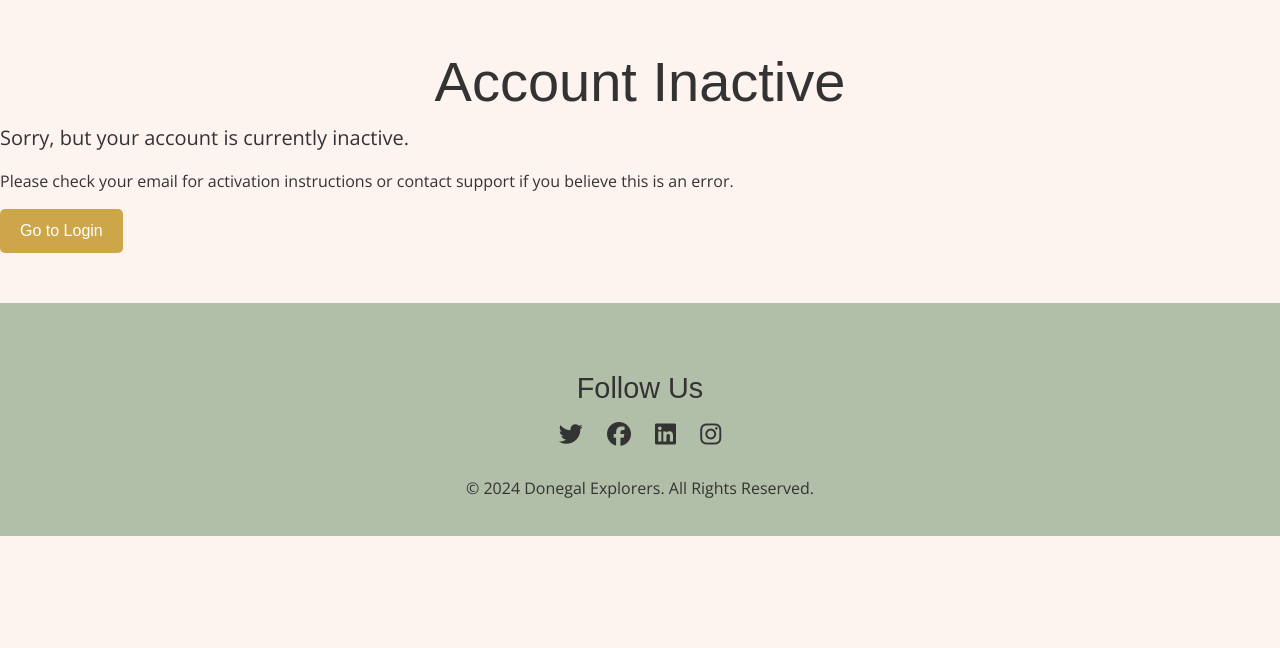
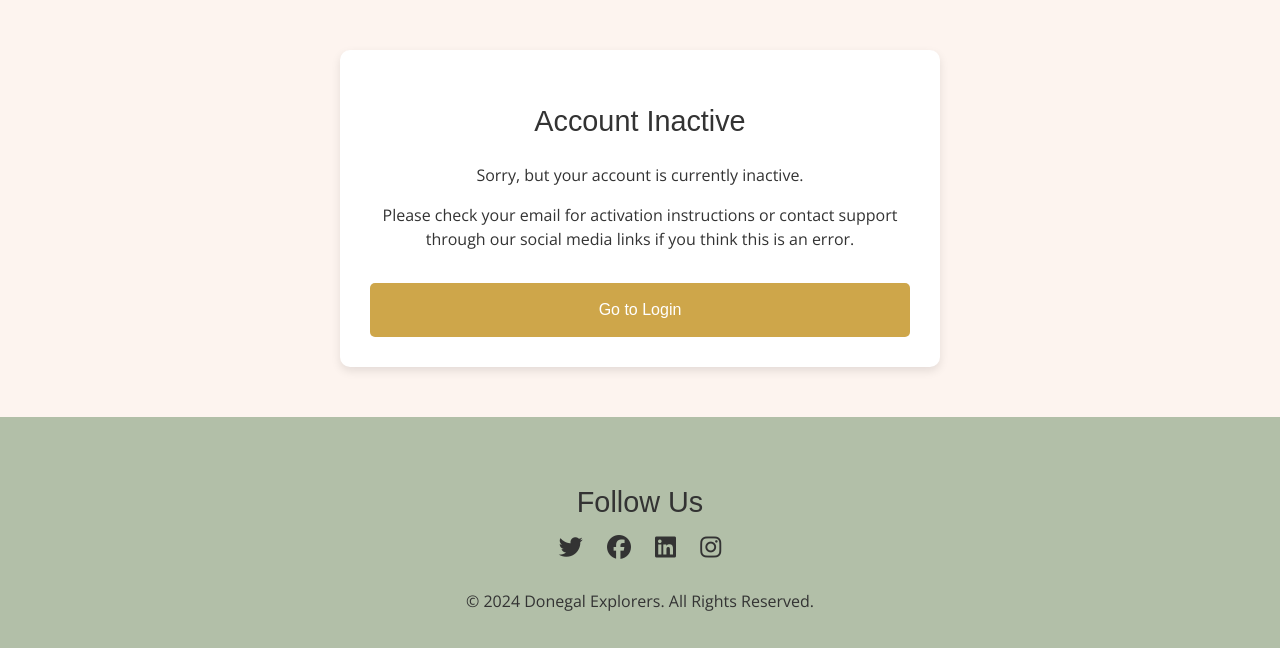
Before and after one commit to SophieMcGee/donegalexplorers, a Django app: a page that uses templates/account/account_inactive.html in a window 1280 px wide. Shown: the part 76-724 px from the top of the page. Run offline with Django 4.2, Linux system fonts and the light colour scheme; parts of the project's set-up code (start-up, migrations or seed data) failed here and were passed over; some libraries are stand-ins or nearby versions.

Commit message:
Add styling to account inactive form and amend template text

```diff
--- a/templates/account/account_inactive.html
+++ b/templates/account/account_inactive.html
@@ -6,10 +6,12 @@
 {% endblock %}
 
 {% block content %}
-<div class="container-custom mt-5">
-    <h1 class="display-4">Account Inactive</h1>
+<div class="signup-content-box">
+    <h1 class="my-4">
+        {% trans "Account Inactive" %}
+    </h1>
     <p class="lead">Sorry, but your account is currently inactive.</p>
-    <p>Please check your email for activation instructions or contact support if you believe this is an error.</p>
-    <a href="{% url 'account_login' %}" class="btn btn-custom">Go to Login</a>
+    <p>Please check your email for activation instructions or contact support through our social media links if you think this is an error.</p>
+    <a href="{% url 'account_login' %}" class="btn btn-custom mt-3">Go to Login</a>
 </div>
-{% endblock %}
+{% endblock content %}
```
